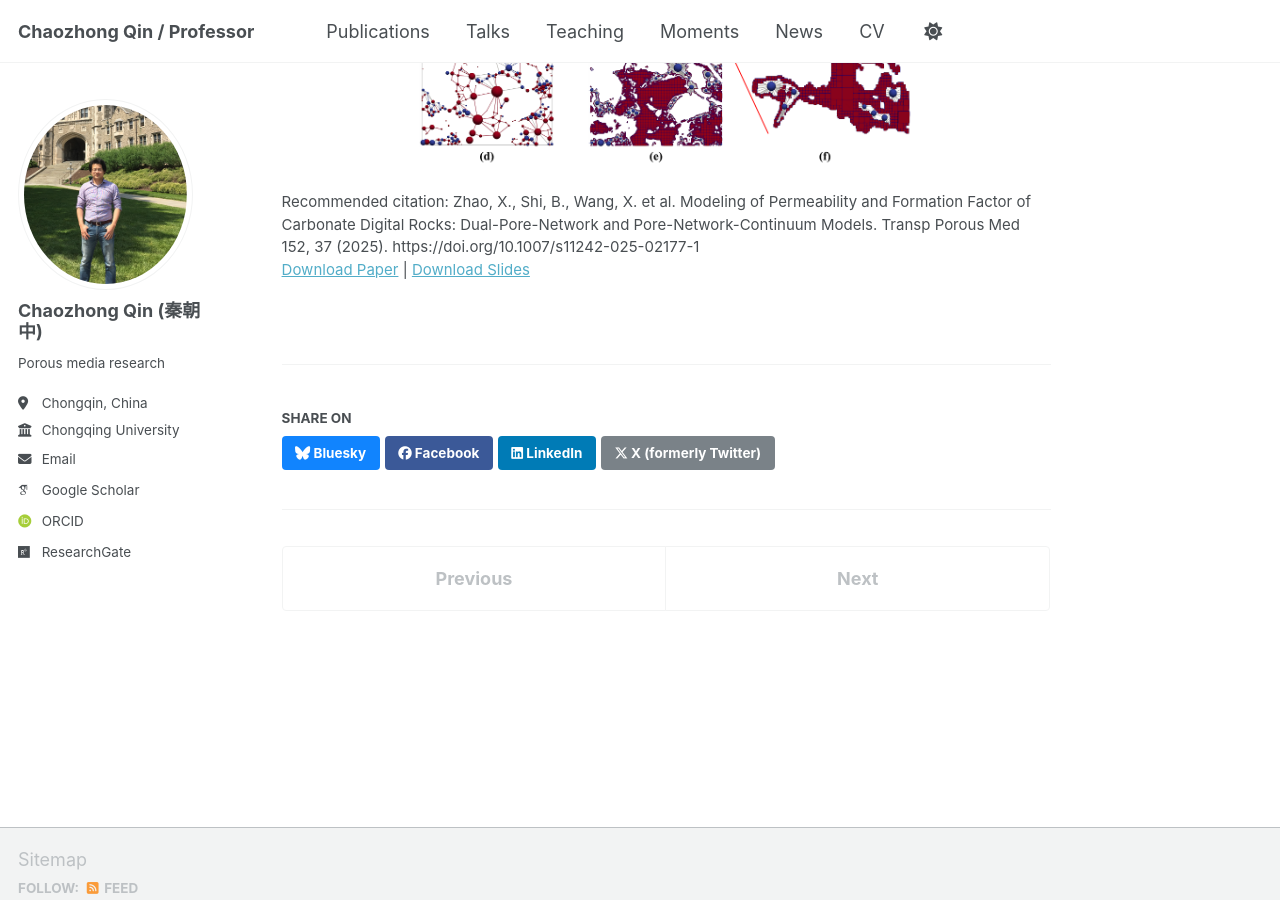
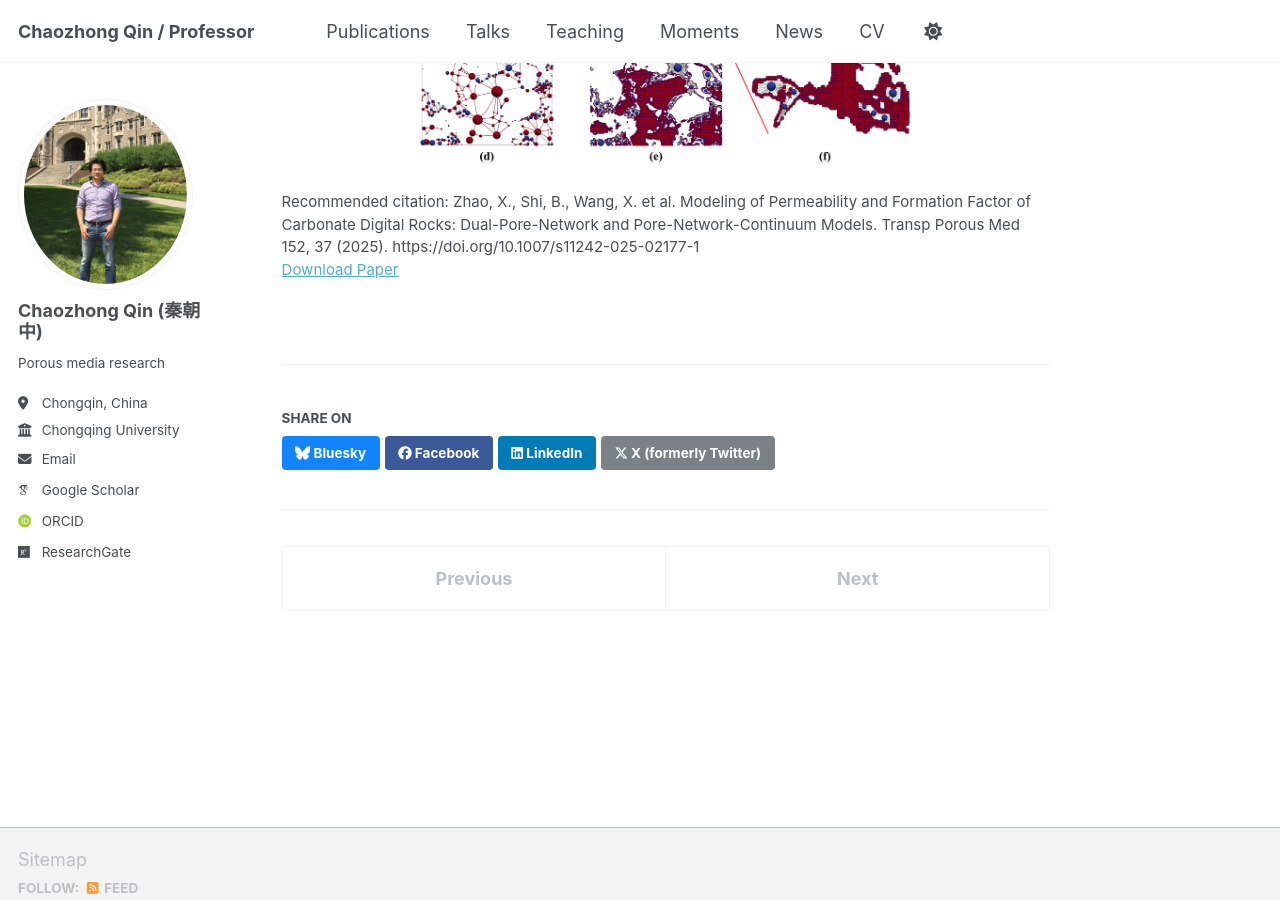
Before and after one commit to CZQIN/czqin.github.io, a Jekyll site: the page built from _publications/zhao-TiPM-2025.md, in a window 1280 px wide and 900 px high, scrolled down 883 px. Built offline with Jekyll 4.4.1, drawn with Linux system fonts in a browser that asks for light colours; some web fonts are replaced; a script that is not in the unit is left out.

```diff
--- a/_publications/zhao-TiPM-2025.md
+++ b/_publications/zhao-TiPM-2025.md
@@ -6,7 +6,7 @@ permalink: /publication/zhao-TiPM-2025
 excerpt: 'Multiscale pore structures；Permeability and formation factor；Multiscale-pore-network model；Pore-network-continuum model；Microporosity'
 date: 2025-04-08
 venue: 'Transport in Porous Media'
-slidesurl: 'http://czqin.github.io/files/zhao-TiPM-2025.pdf'
+slidesurl: # 'http://czqin.github.io/files/zhao-TiPM-2025.pdf'
 paperurl: 'http://czqin.github.io/files/zhao-TiPM-2025.pdf'
 bibtexurl: # 'http://czqin.github.io/files/bibtex1.bib'
 citation: 'Zhao, X., Shi, B., Wang, X. et al. Modeling of Permeability and Formation Factor of Carbonate Digital Rocks: Dual-Pore-Network and Pore-Network-Continuum Models. Transp Porous Med 152, 37 (2025). https://doi.org/10.1007/s11242-025-02177-1'
```
